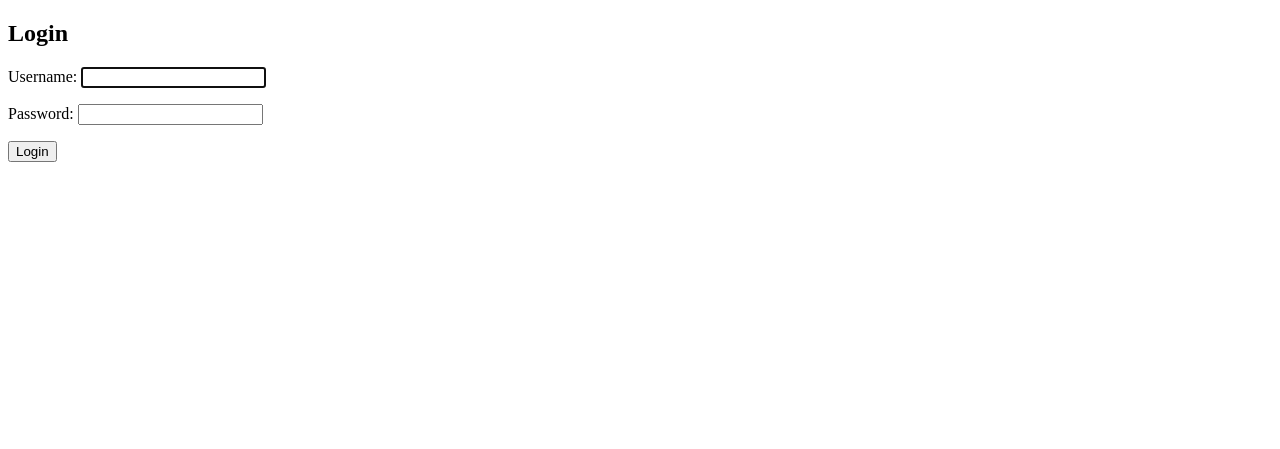
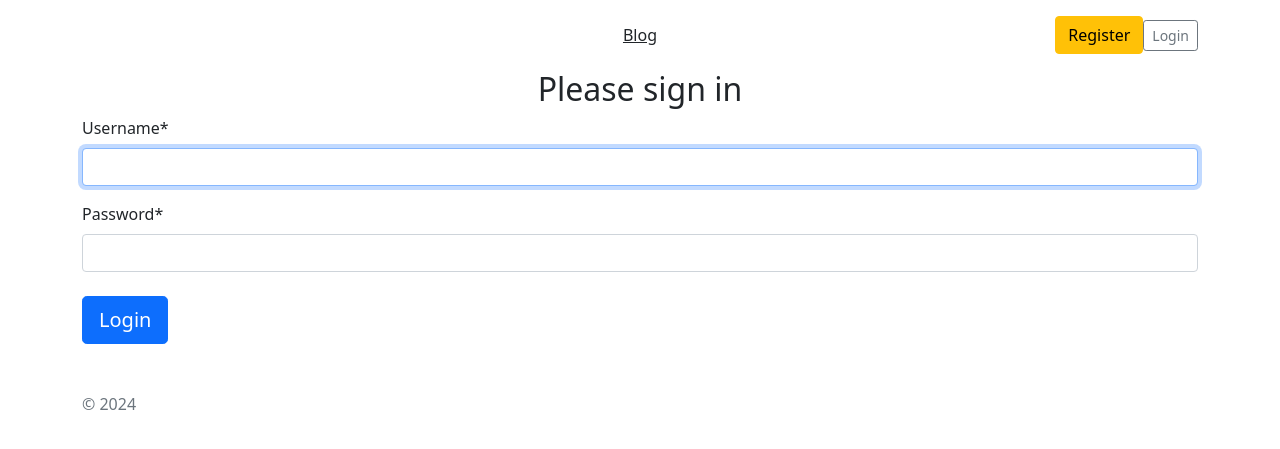
Before and after one commit to alusru/django_custom_user_model, a Django app: page /accounts/login/ in a window 1280 px wide. Shown: the top 449 px of the page. Run offline with Django 4.2, Linux system fonts and the light colour scheme; parts of the project's set-up code (start-up, migrations or seed data) failed here and were passed over; some libraries are stand-ins or nearby versions.

Commit message:
added style on login and resgister forms

```diff
--- a/django_project/settings.py
+++ b/django_project/settings.py
@@ -37,6 +37,8 @@ INSTALLED_APPS = [
     'django.contrib.sessions',
     'django.contrib.messages',
     'django.contrib.staticfiles',
+    "crispy_forms",
+    "crispy_bootstrap5",
     'accounts.apps.AccountsConfig',
     'pages.apps.PagesConfig',
 ]
@@ -127,3 +129,5 @@ STATIC_URL = 'static/'
 DEFAULT_AUTO_FIELD = 'django.db.models.BigAutoField'
 LOGIN_REDIRECT_URL = "home"
 LOGOUT_REDIRECT_URL = "home"
+CRISPY_ALLOWED_TEMPLATE_PACKS = "bootstrap5"
+CRISPY_ALLOWED_TEMPLATE_PACKS = "bootstrap5"
--- a/templates/base.html
+++ b/templates/base.html
@@ -4,12 +4,38 @@
     <meta charset="UTF-8">
     <meta name="viewport" content="width=device-width, initial-scale=1.0">
     <title>{% block title %}app{% endblock title %}</title>
+    <link href="https://cdn.jsdelivr.net/npm/bootstrap@5.1.3/dist/css/bootstrap.min.css" rel="stylesheet" integrity="sha384-1BmE4kWBq78iYhFldvKuhfTAU6auU8tT94WrHftjDbrCEXSU1oBoqyl2QvZ6jIW3" crossorigin="anonymous">
 </head>
 <body>
+    <div class="container">
+    <header class="blog-header py-3">
+        <div class="row flex-nowrap justify-content-between align-items-center">
+          <div class="col-4 pt-1">
+
+          </div>
+          <div class="col-4 text-center">
+            <a class="blog-header-logo text-dark" href="#">Blog</a>
+          </div>
+          {% if user.is_authenticated %}
+          <div class="col-4 d-flex justify-content-end align-items-center">
+            <a class="btn btn-sm btn-outline-secondary" href="#">Change Password</a>
+            <a class="btn btn-sm btn-outline-secondary" href="{% url 'logout' %}">Logout</a>
+          </div>
+          {% else %}
+          <div class="col-4 d-flex justify-content-end align-items-center">
+            <a class="btn btn-warning" href="{% url 'register' %}">Register</a>
+            <a class="btn btn-sm btn-outline-secondary" href="{% url 'login' %}">Login</a>
+          </div>
+          {% endif %}
+        </div>
+      </header>
     <main>
         {% block content %}
         {% endblock content %}
     </main>
+    <script src="http://127.0.0.1:8000/socket.io/socket.io.js"></script>
+    <script src="https://cdn.jsdelivr.net/npm/bootstrap@5.1.3/dist/js/bootstrap.bundle.min.js" integrity="sha384-ka7Sk0Gln4gmtz2MlQnikT1wXgYsOg+OMhuP+IlRH9sENBO0LRn5q+8nbTov4+1p" crossorigin="anonymous"></script>
+</div>
 </body>
 </html>
 <!-- html:5 tab -->
--- a/templates/registration/login.html
+++ b/templates/registration/login.html
@@ -1,11 +1,14 @@
 {% extends "base.html" %}
-
+{% load crispy_forms_tags %}
 {% block title %}Login{% endblock title %}
 
 {% block content %}
-<h2>Login</h2>
-<form method="post">{% csrf_token %}
-    {{form.as_p}}
-    <button type="submit">Login</button>
-</form>
+
+    <h2 style="text-align: center;">Please sign in</h2>
+    <form method="post">{% csrf_token %}
+        {{ form|crispy }}
+        <button class="mt-2 btn btn-lg btn-primary" type="submit">Login</button>
+        <p class="mt-5 mb-3 text-muted">© 2024</p>
+    </form>
+
 {% endblock content %}
--- a/templates/registration/register.html
+++ b/templates/registration/register.html
@@ -1,11 +1,11 @@
 {% extends "base.html" %}
-
+{% load crispy_forms_tags %}
 {% block title %}Register{% endblock title %}
 
 {% block content %}
 <h2>Register</h2>
 <form method="post">{% csrf_token %}
-    {{form.as_p}}
-    <button type="submit">Register</button>
+    {{ form|crispy }}
+    <button class="btn btn-success" type="submit">Register</button>
 </form>
 {% endblock content %}
```
Also changed, not shown: db.sqlite3.
